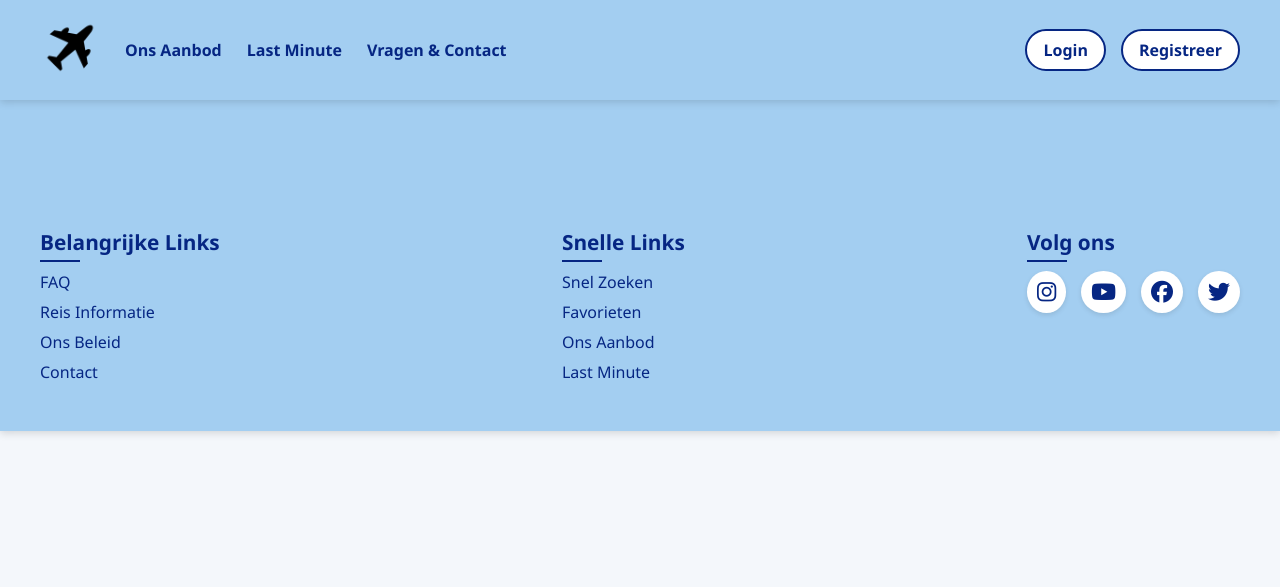
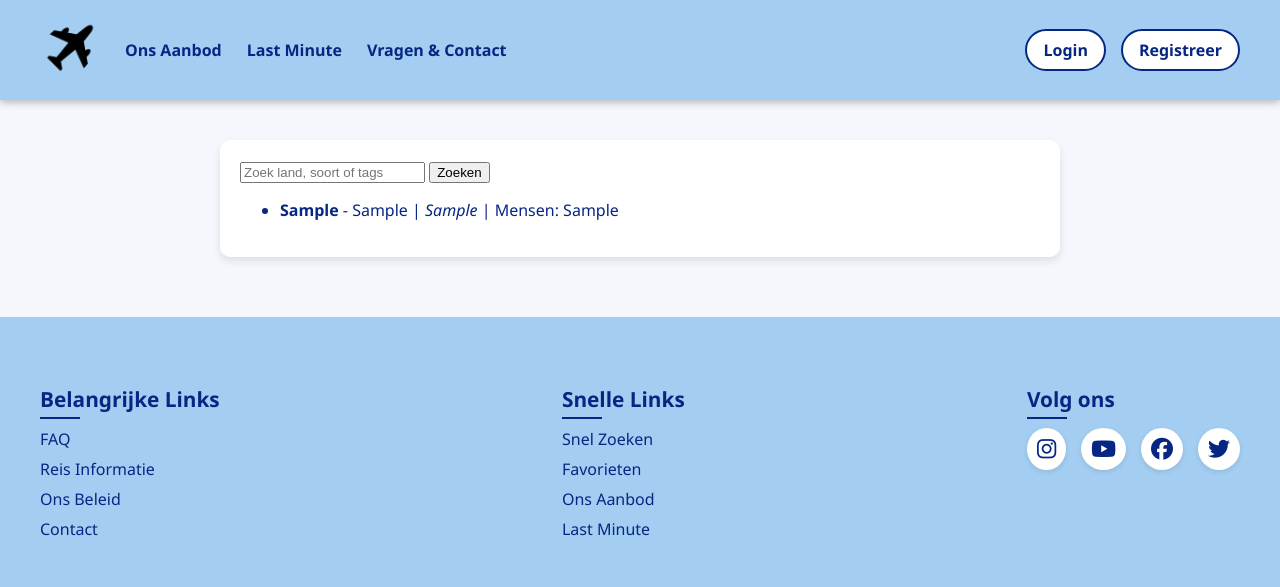
Before and after one commit to RubenIJ/Webapp2, a PHP site: the page made by html/extra-pagina's/all-inclusive.php in a window 1280 px wide. Shown: the top 587 px of the page. Run offline with PHP 8.4, Linux system fonts and the light colour scheme; tables that the repository leaves empty or names only in its code hold one stand-in row (values such as "Sample post").

Commit message:
Allincl pagina update

```diff
--- a/html/extra-pagina's/all-inclusive.php
+++ b/html/extra-pagina's/all-inclusive.php
@@ -1,22 +1,74 @@
+<?php
+session_start();
+$servername = "db";
+$username = "root";
+$password = "rootpassword";
+
+try {
+    $conn = new PDO("mysql:host=$servername;dbname=Gebruikers", $username, $password);
+    $conn->setAttribute(PDO::ATTR_ERRMODE, PDO::ERRMODE_EXCEPTION);
+} catch(PDOException $e) {
+    echo "Connection failed: " . $e->getMessage();
+    exit;
+}
+
+$search = '';
+if (isset($_POST['search'])) {
+    $search = htmlspecialchars($_POST['query']);
+    $sql = "SELECT * FROM plaatsen WHERE land LIKE :search OR soort LIKE :search OR tags LIKE :search";
+    $stmt = $conn->prepare($sql);
+    $stmt->bindValue(':search', '%' . $search . '%');
+    $stmt->execute();
+} else {
+    $sql = "SELECT * FROM plaatsen ORDER BY land ASC";
+    $stmt = $conn->query($sql);
+}
+
+$menu = $stmt->fetchAll(PDO::FETCH_ASSOC);
+?>
 <!doctype html>
-<html lang="en">
+<html lang="nl">
 <head>
     <meta charset="UTF-8">
-    <meta name="viewport"
-          content="width=device-width, user-scalable=no, initial-scale=1.0, maximum-scale=1.0, minimum-scale=1.0">
-    <meta http-equiv="X-UA-Compatible" content="ie=edge">
-    <link rel="stylesheet" href="https://cdnjs.cloudflare.com/ajax/libs/font-awesome/6.5.0/css/all.min.css">
+    <meta name="viewport" content="width=device-width, initial-scale=1.0">
     <title>Hoofdpagina</title>
     <link rel="stylesheet" href="../css/styling.css">
     <link rel="stylesheet" href="../css/xing.css">
     <link rel="stylesheet" href="../css/ruben.css">
+    <link rel="stylesheet" href="https://cdnjs.cloudflare.com/ajax/libs/font-awesome/6.5.0/css/all.min.css">
     <link href='https://fonts.googleapis.com/css?family=Montserrat' rel='stylesheet'>
-
 </head>
 <body>
-<header><?php require_once("../components/header.php") ?>
-    <footer>
-        <?php require_once("../components/footer.php") ?>
 
-    </footer></body>
+<header>
+    <?php require_once("../components/header.php") ?>
+</header>
+
+<main class="allincl-content" id="locatie-allincl">
+    <form method="POST">
+        <input type="text" name="query" placeholder="Zoek land, soort of tags" value="<?= htmlspecialchars($search) ?>">
+        <button type="submit" name="search">Zoeken</button>
+    </form>
+
+    <?php if (!empty($menu)): ?>
+        <ul>
+            <?php foreach ($menu as $item): ?>
+                <li>
+                    <strong><?= htmlspecialchars(ucfirst($item['land'])) ?></strong> -
+                    <?= htmlspecialchars($item['soort']) ?> |
+                    <em><?= htmlspecialchars($item['tags']) ?></em> |
+                    Mensen: <?= htmlspecialchars($item['mensen']) ?>
+                </li>
+            <?php endforeach; ?>
+        </ul>
+    <?php else: ?>
+        <p>Geen resultaten gevonden.</p>
+    <?php endif; ?>
+</main>
+
+<footer>
+    <?php require_once("../components/footer.php") ?>
+</footer>
+
+</body>
 </html>
--- a/html/extra-pagina's/contact.php
+++ b/html/extra-pagina's/contact.php
@@ -32,4 +32,3 @@
 </footer>
 <!-- test -->
 </body>
-</html>
```
